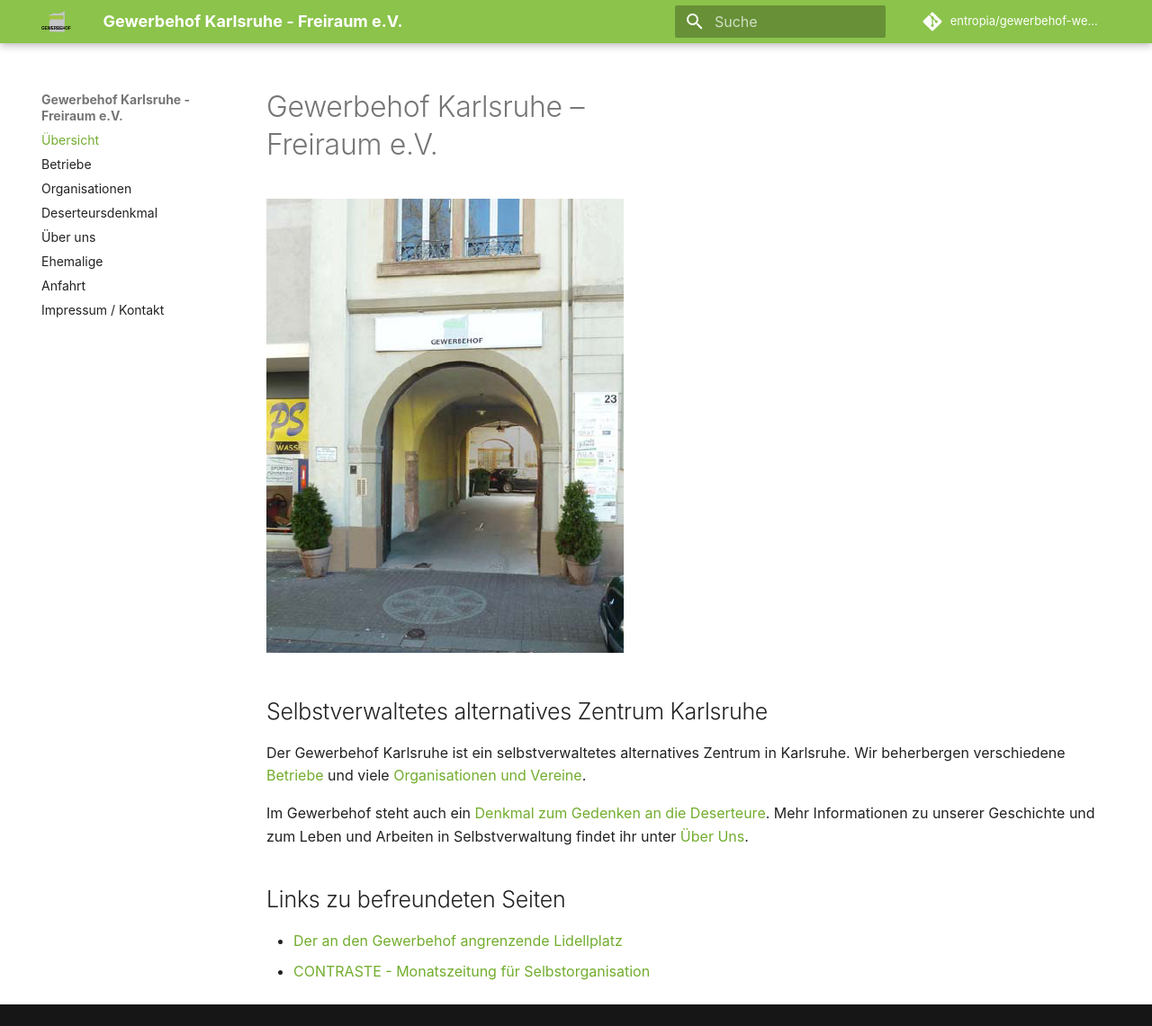
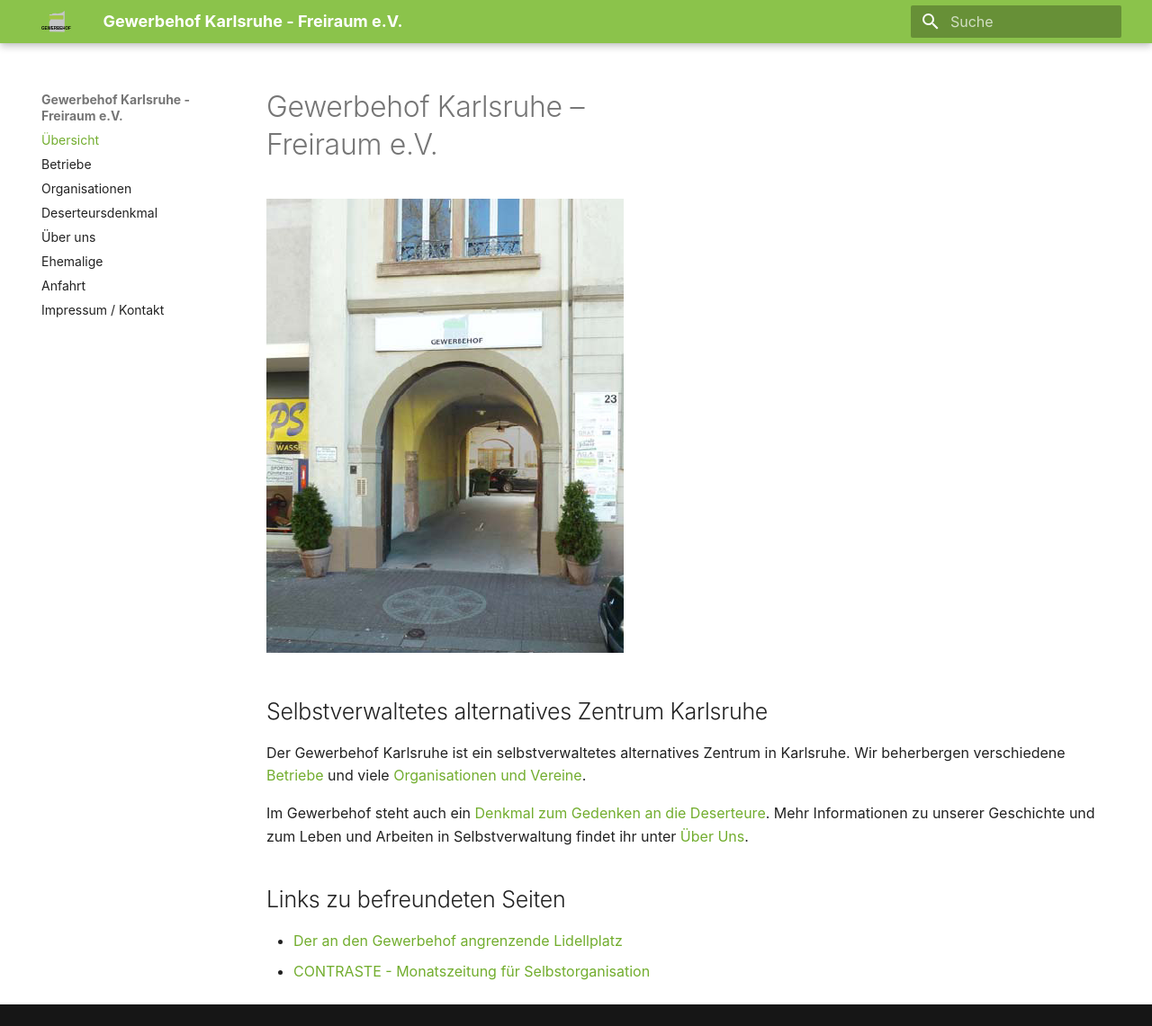
Before and after one commit to entropia/gewerbehof-webseite, an MkDocs documentation site: the page built from docs/index.md, in a window 1280 px wide and 1141 px high. Shown: the whole window at 90% size. Built offline with MkDocs 1.6.1 and Material for MkDocs 9.7.7, drawn with Linux system fonts in a browser that asks for light colours; comment, search, counter and statistics services are not loaded.

Commit message:
add extra.css to mkdocs config

```diff
--- a/mkdocs.yml
+++ b/mkdocs.yml
@@ -8,6 +8,9 @@ edit_uri:   "edit/main/docs/"
 
 extra:
   generator: false
+
+extra_css:
+  - css/extra.css
 
 theme:
   name: material
```
